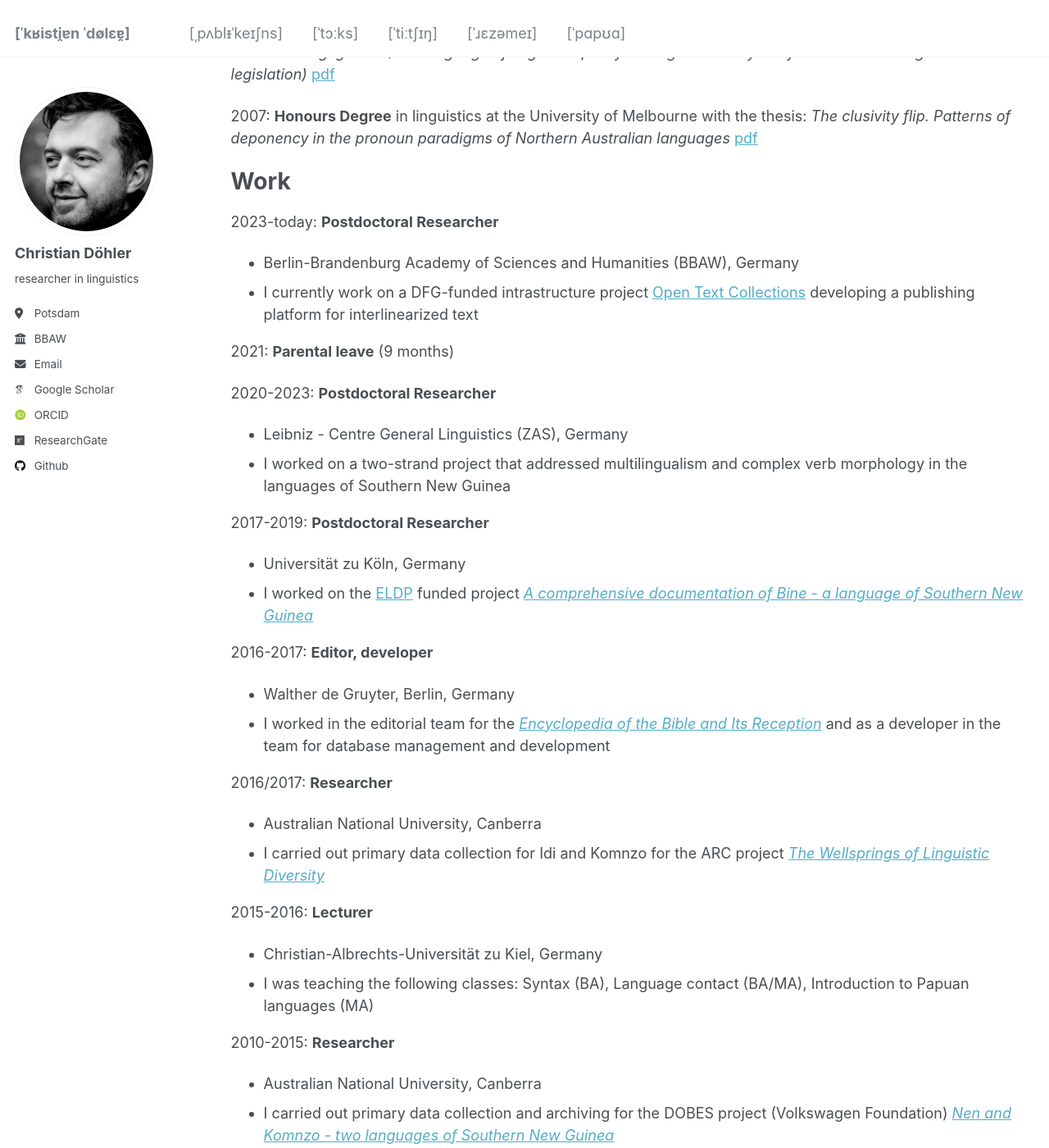
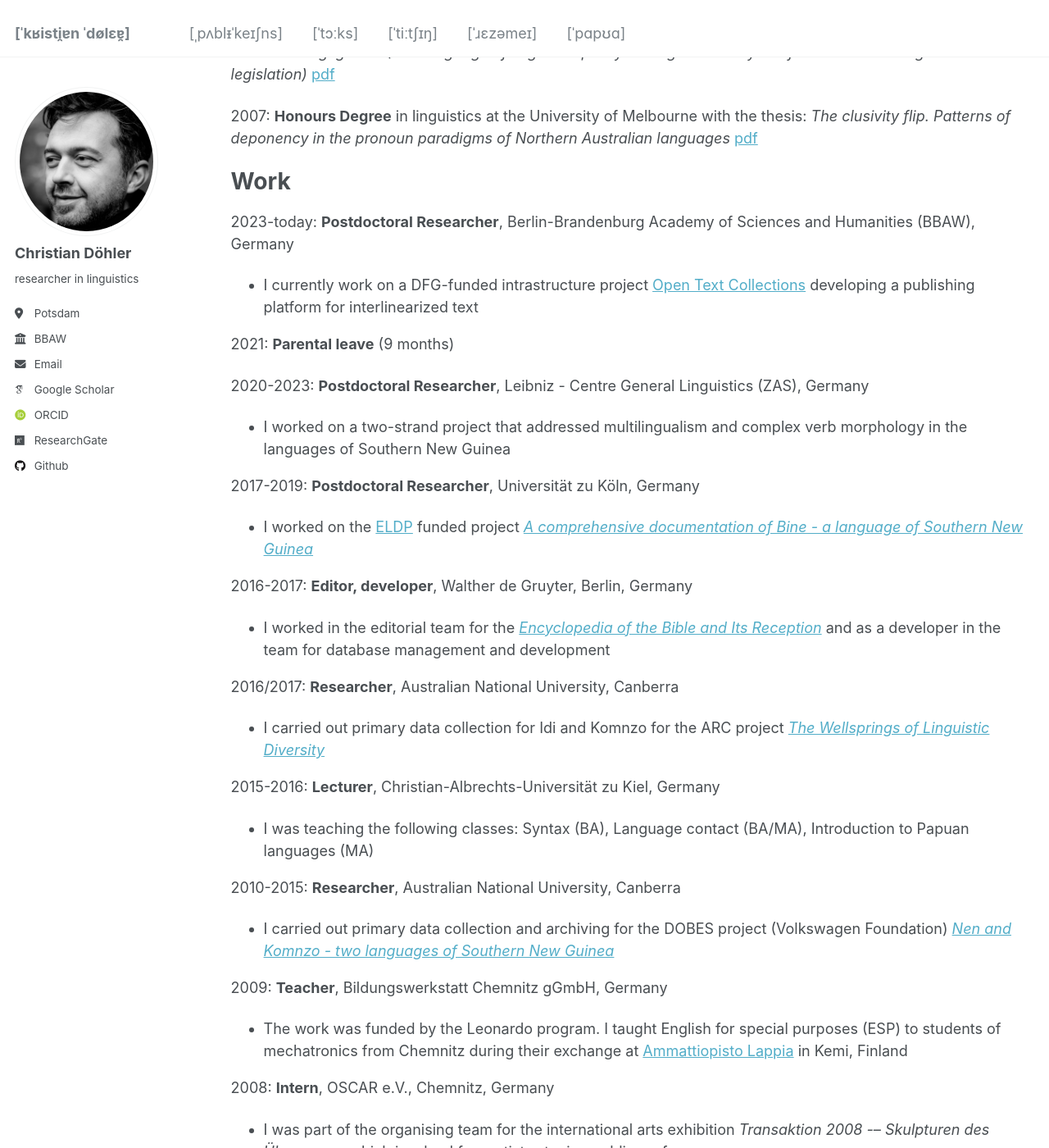
Before and after one commit to chrdoe/chrdoe.github.io, a Jekyll site: the page built from _pages/cv.md, in a window 1280 px wide and 1400 px high, scrolled down 253 px. Shown: the whole window at 82% size. Built offline with Jekyll 4.4.1, drawn with Linux system fonts in a browser that asks for light colours; some web fonts are replaced; some of the changed text lies outside the part shown.

Commit message:
Update cv.md

```diff
--- a/_pages/cv.md
+++ b/_pages/cv.md
@@ -20,48 +20,38 @@ Education
 Work
 ======
 
-2023-today: **Postdoctoral Researcher**
-* Berlin-Brandenburg Academy of Sciences and Humanities (BBAW), Germany
+2023-today: **Postdoctoral Researcher**, Berlin-Brandenburg Academy of Sciences and Humanities (BBAW), Germany
 * I currently work on a DFG-funded intrastructure project [Open Text Collections](opentextcollections.github.io) developing a publishing platform for interlinearized text
 
 2021: **Parental leave** (9 months)
 
-2020-2023: **Postdoctoral Researcher**
-* Leibniz - Centre General Linguistics (ZAS), Germany
+2020-2023: **Postdoctoral Researcher**, Leibniz - Centre General Linguistics (ZAS), Germany
 * I worked on a two-strand project that addressed multilingualism and complex verb morphology in the languages of Southern New Guinea
 
-2017-2019: **Postdoctoral Researcher**
-* Universität zu Köln, Germany
+2017-2019: **Postdoctoral Researcher**, Universität zu Köln, Germany
 * I worked on the [ELDP](https://www.eldp.net/) funded project [*A comprehensive documentation of Bine - a language of Southern New Guinea*](https://www.elararchive.org/dk0471)
 
-2016-2017: **Editor, developer**
-* Walther de Gruyter, Berlin, Germany
+2016-2017: **Editor, developer**, Walther de Gruyter, Berlin, Germany
 * I worked in the editorial team for the [*Encyclopedia of the Bible and Its Reception*](https://www.degruyter.com/database/ebr/html) and as a developer in the team for database management and development
 
-2016/2017: **Researcher**
-* Australian National University, Canberra
+2016/2017: **Researcher**, Australian National University, Canberra
 * I carried out primary data collection for Idi and Komnzo for the ARC project [*The Wellsprings of Linguistic Diversity*](https://researchportalplus.anu.edu.au/en/projects/the-wellsprings-of-linguistics-diversity)
 
-2015-2016: **Lecturer**
-* Christian-Albrechts-Universität zu Kiel, Germany
+2015-2016: **Lecturer**, Christian-Albrechts-Universität zu Kiel, Germany
 * I was teaching the following classes: Syntax (BA), Language contact (BA/MA), Introduction to Papuan languages (MA)
 
-2010-2015: **Researcher**
-* Australian National University, Canberra
+2010-2015: **Researcher**, Australian National University, Canberra
 * I carried out primary data collection and archiving for the DOBES project (Volkswagen Foundation) [*Nen and Komnzo - two languages of Southern New Guinea*](https://dobes.mpi.nl/projects/morehead/)
 
-2009: **Teacher**
-* Bildungswerkstatt Chemnitz gGmbH, Germany
+2009: **Teacher**, Bildungswerkstatt Chemnitz gGmbH, Germany
 * The work was funded by the Leonardo program. I taught English for special purposes (ESP) to students of mechatronics from Chemnitz during their exchange at [Ammattiopisto Lappia](https://www.lappia.fi/) in Kemi, Finland
 
-2008: **Intern**
-* OSCAR e.V., Chemnitz, Germany
+2008: **Intern**, OSCAR e.V., Chemnitz, Germany
 * I was part of the organising team for the international arts exhibition *Transaktion 2008 -– Skulpturen des Übergangs*, which involved four artists staging public performances
 
 2005-2008: **Tutor** for various lectures and seminars in both the department of English Linguistics and the department of Political Theory and History of Ideas, TU Chemnitz, Germany
 
-2005-2006: **Research assistant**
-* Department of English Linguistics, TU Chemnitz, Germany
+2005-2006: **Research assistant** , Department of English Linguistics, TU Chemnitz, Germany
 
 Funding
 ====
```
